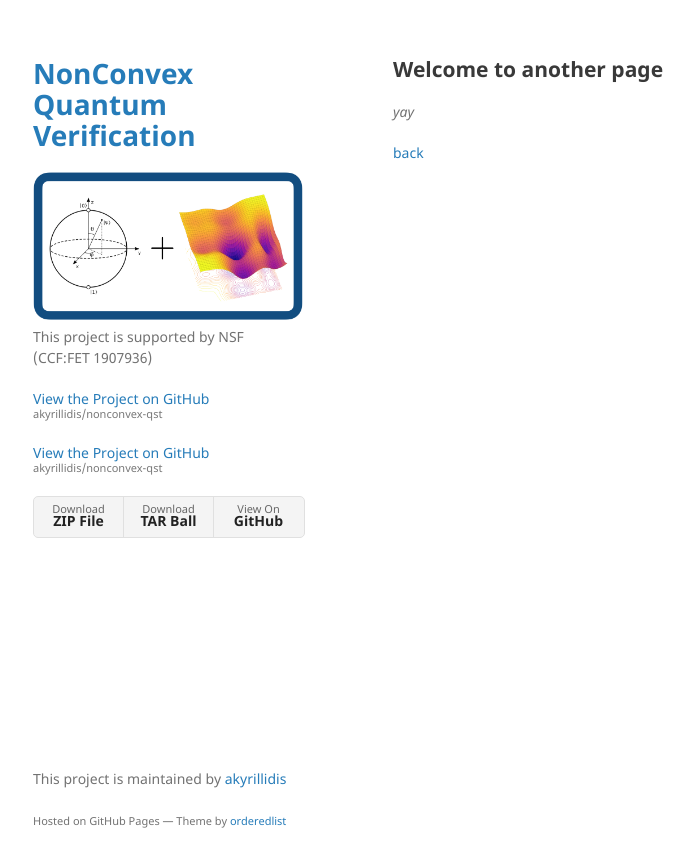
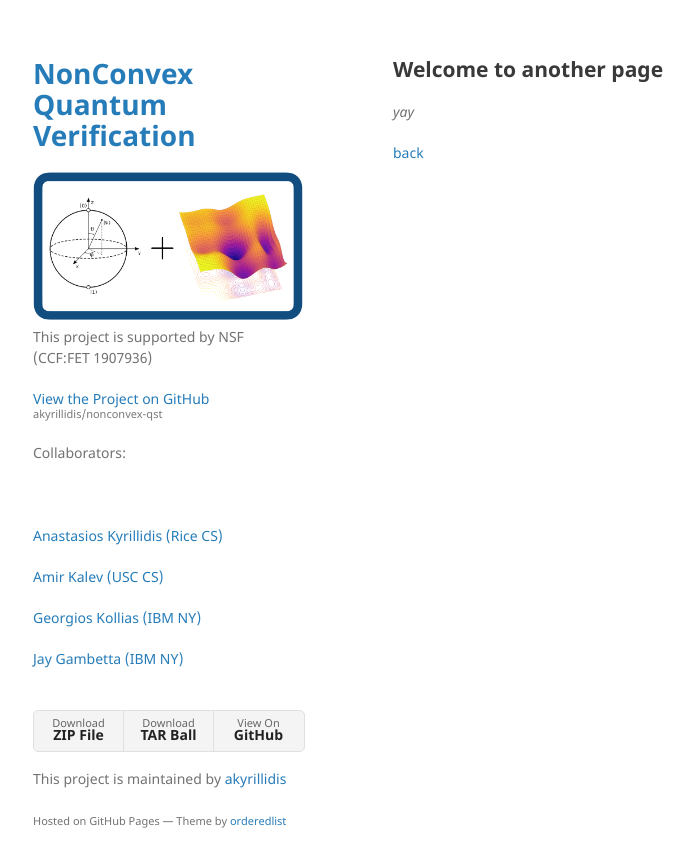
Before and after one commit to akyrillidis/nonconvex-qst, a Jekyll site: the page built from another-page.md, in a window 1280 px wide. Shown: the top 867 px of the page, without its empty margins (177-871 px from the left). Built offline with Jekyll 4.4.1, drawn with Linux system fonts in a browser that asks for light colours; our own code applies the rules of GitHub Pages for plain Markdown files.

Commit message:
Update default.html

```diff
--- a/_layouts/default.html
+++ b/_layouts/default.html
@@ -26,10 +26,15 @@
         <p class="view"><a href="{{ site.github.repository_url }}">View the Project on GitHub <small>{{ site.github.repository_nwo }}</small></a></p>
         {% endif %}
 
-        {% if site.github.is_project_page %}
-        <p class="view"><a href="{{ site.github.repository_url }}">View the Project on GitHub <small>{{ site.github.repository_nwo }}</small></a></p>
-        {% endif %}
+        <p class="view">Collaborators:</p>
+        <br>
+        <br>
+        <p class="view"><a href="">Anastasios Kyrillidis (Rice CS)</a></p>
+        <p class="view"><a href="">Amir Kalev (USC CS)</a></p>
+        <p class="view"><a href="">Georgios Kollias (IBM NY)</a></p>
+        <p class="view"><a href="">Jay Gambetta (IBM NY)</a></p>
 
+        <br>
         {% if site.github.is_user_page %}
         <p class="view"><a href="{{ site.github.owner_url }}">View My GitHub Profile</a></p>
         {% endif %}
```
